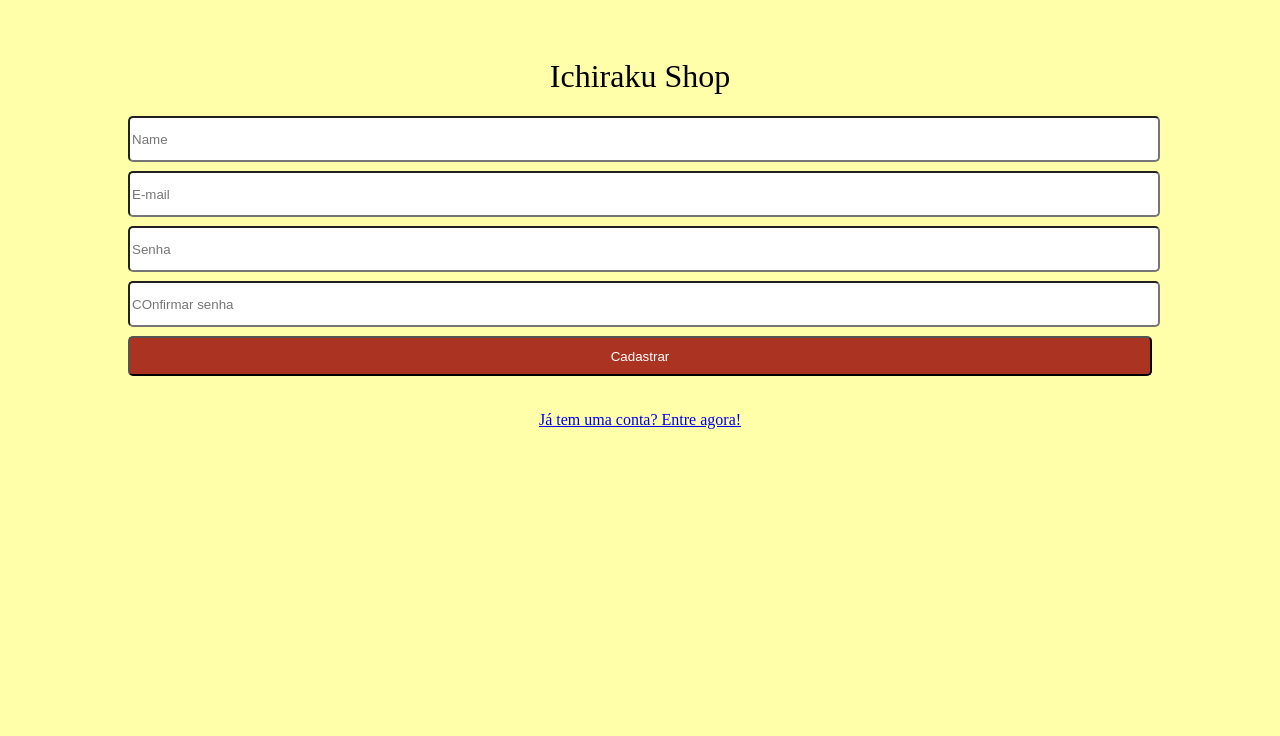
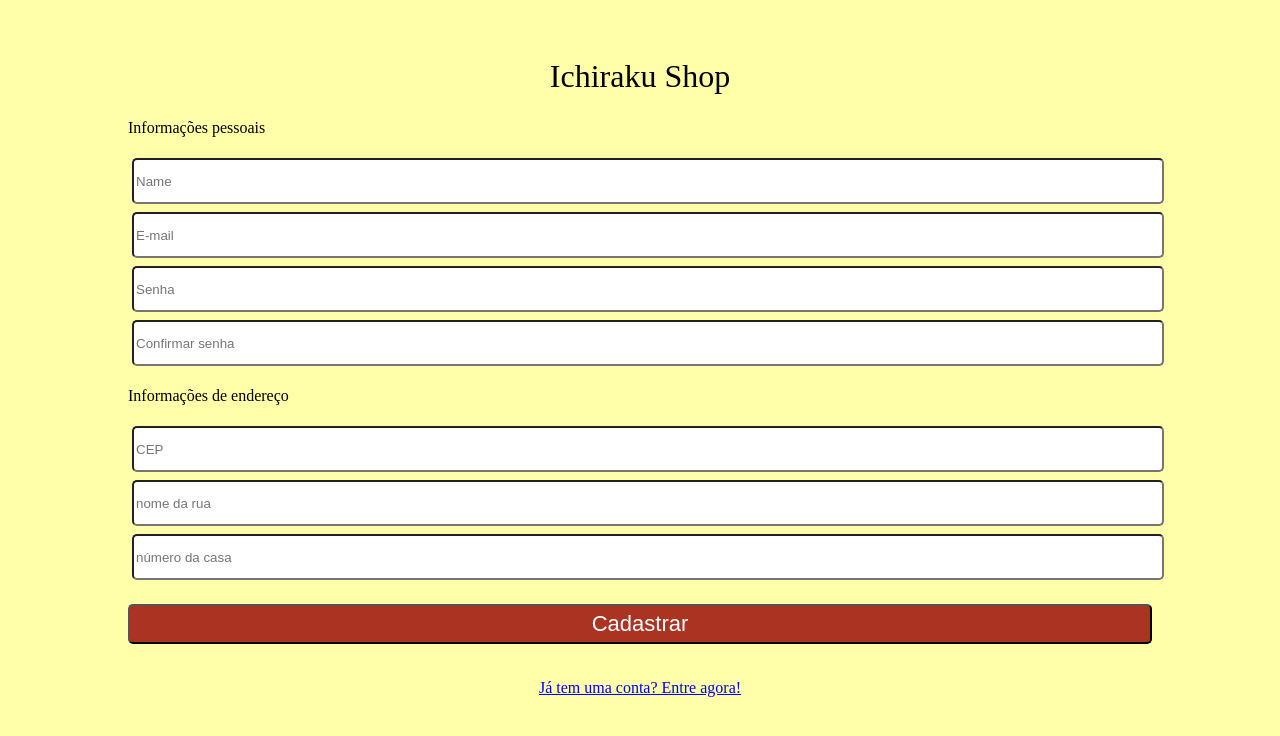
Before and after one commit to lucasapcruz/projeto15-ichirakushop-front, a React (Create React App) app: page /sign-up in a window 1280 px wide. Shown: the top 736 px of the page. Built offline with nearby package versions, Linux system fonts and the light colour scheme.

Commit message:
fix: add adress info on signUp page

```diff
--- a/src/Pages/SignUpPage/SignUpPage.js
+++ b/src/Pages/SignUpPage/SignUpPage.js
@@ -8,8 +8,11 @@ export default function SignUpPage(params) {
   const [email, setEmail] = useState("");
   const [password, setPassword] = useState("");
   const [repetedPassword, setRepetedPassword] = useState("");
+  const [cep, setCep] = useState("");
+  const [street, setStreet] = useState("");
+  const [houseNumber, setHouseNumber] = useState("");
 
-    const navigate = useNavigate()
+  const navigate = useNavigate();
 
   function createAccount(e) {
     e.preventDefault();
@@ -20,14 +23,17 @@ export default function SignUpPage(params) {
       email,
       password,
       repetedPassword,
+      cep,
+      street,
+      houseNumber
     };
 
-    signUp(body).then(res=>{
-        console.log(res.data)
-        navigate("/sign-in")
-    }).catch(err=>
-        console.log(err.response.data)
-    )
+    signUp(body)
+      .then((res) => {
+        console.log(res.data);
+        navigate("/sign-in");
+      })
+      .catch((err) => console.log(err.response.data));
 
     console.log(body);
   }
@@ -36,6 +42,7 @@ export default function SignUpPage(params) {
     <StyledSignUpPage>
       <h1>Ichiraku Shop</h1>
       <form onSubmit={createAccount}>
+        <h2>Informações pessoais</h2>
         <input
           required
           type="text"
@@ -61,8 +68,30 @@ export default function SignUpPage(params) {
           required
           type="password"
           value={repetedPassword}
-          placeholder="COnfirmar senha"
+          placeholder="Confirmar senha"
           onChange={(e) => setRepetedPassword(e.target.value)}
+        />
+        <h2>Informações de endereço</h2>
+        <input
+          required
+          type="number"
+          value={cep}
+          placeholder="CEP"
+          onChange={(e) => setCep(e.target.value)}
+        />
+        <input
+          required
+          type="text"
+          value={street}
+          placeholder="nome da rua"
+          onChange={(e) => setStreet(e.target.value)}
+        />
+        <input
+          required
+          type="number"
+          value={houseNumber}
+          placeholder="número da casa"
+          onChange={(e) => setHouseNumber(e.target.value)}
         />
         <button type="submit">Cadastrar</button>
       </form>
--- a/src/Pages/SignUpPage/SignUpStyle.js
+++ b/src/Pages/SignUpPage/SignUpStyle.js
@@ -13,7 +13,7 @@ const StyledSignUpPage = styled.div`
   h1 {
     font-size: 32px;
     margin-top: 60px;
-    margin-bottom: 24px;
+    margin-bottom: 10px;
   }
 
   form {
@@ -21,23 +21,32 @@ const StyledSignUpPage = styled.div`
     flex-direction: column;
     justify-content: space-between;
     width: 80%;
-    height: 260px;
+
+    h2{
+      margin-top: 18px;
+      margin-bottom: 18px;
+    }
 
     input {
       width: 100%;
       height: 40px;
       background: #ffffff;
       border-radius: 5px;
+      margin: 4px;
     }
 
     button {
       width: 100%;
       height: 40px;
 
+      margin-top: 20px;
+
       background: #a32;
       border-radius: 5px;
 
       color: #ffffff;
+
+      font-size: 22px;
     }
   }
 
```
